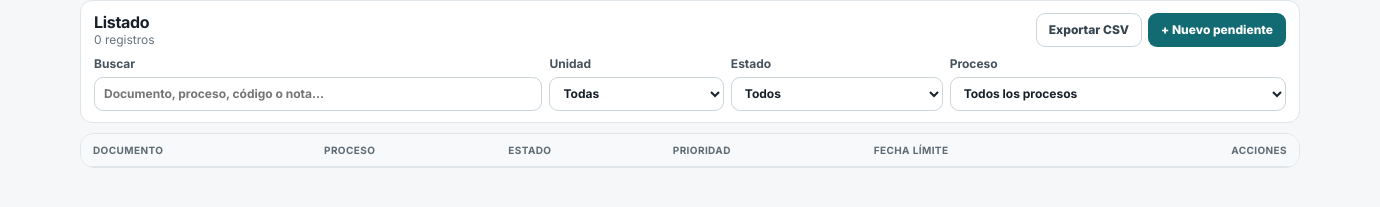
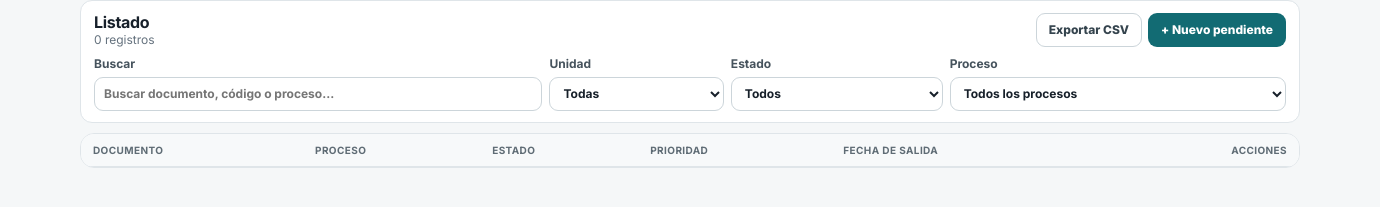
Before and after one commit to jeffer91/Pendiente, an Electron app: page index.html in a window 1380 px wide. Shown: the part 159-366 px from the top of the page. Drawn offline with Linux system fonts and the light colour scheme; no server answers.

Commit message:
Actualizar búsqueda y fecha de salida

```diff
--- a/index.html
+++ b/index.html
@@ -50,7 +50,7 @@
         <div class="filters-grid">
           <label class="search-field">
             <span>Buscar</span>
-            <input id="searchInput" type="search" placeholder="Documento, proceso, código o nota…" />
+            <input id="searchInput" type="search" placeholder="Buscar documento, código o proceso…" />
           </label>
           <label>
             Unidad
@@ -88,7 +88,7 @@
                 <th>Proceso</th>
                 <th>Estado</th>
                 <th>Prioridad</th>
-                <th>Fecha límite</th>
+                <th>Fecha de salida</th>
                 <th class="actions-cell">Acciones</th>
               </tr>
             </thead>
@@ -161,7 +161,7 @@
           </select>
         </label>
         <label>
-          Fecha límite
+          Fecha de salida
           <input id="taskDueDate" type="date" />
         </label>
       </div>
```
